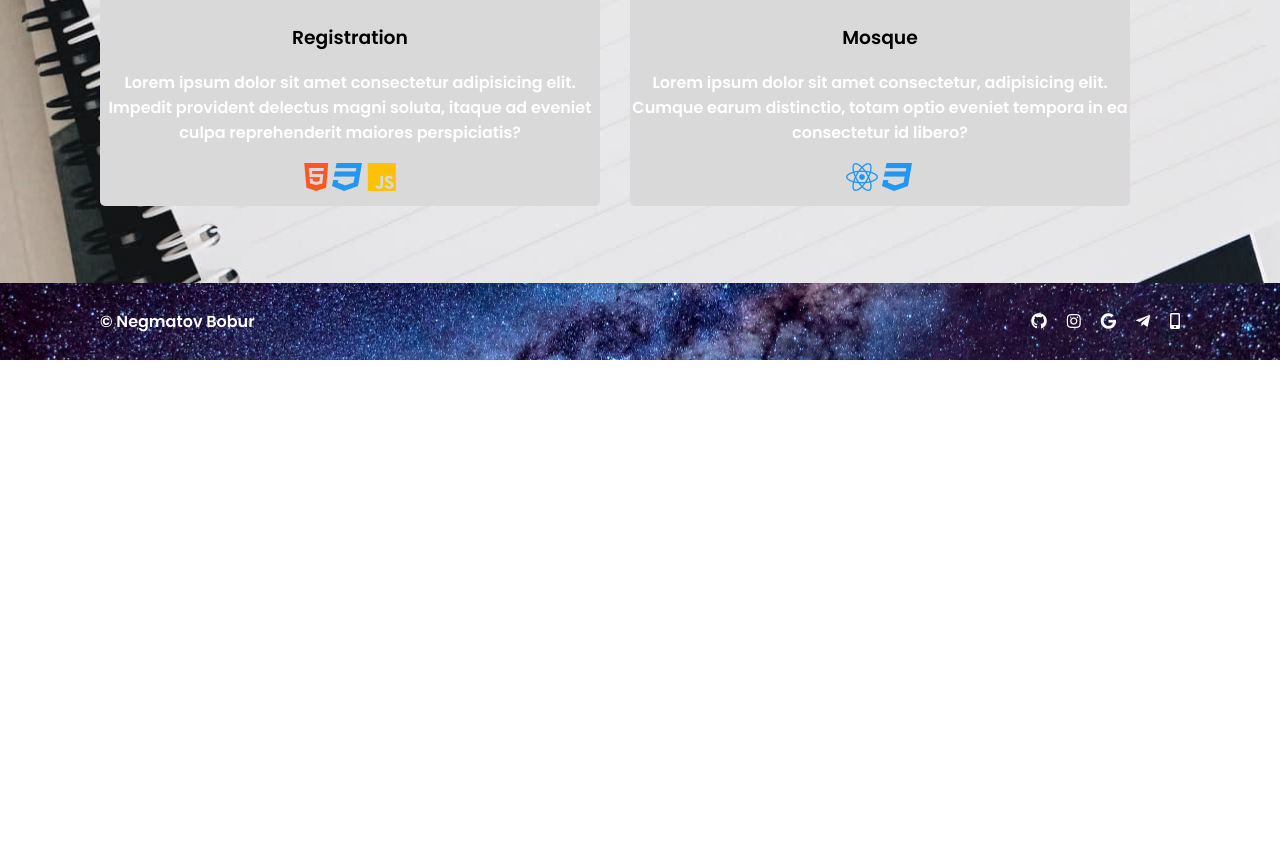
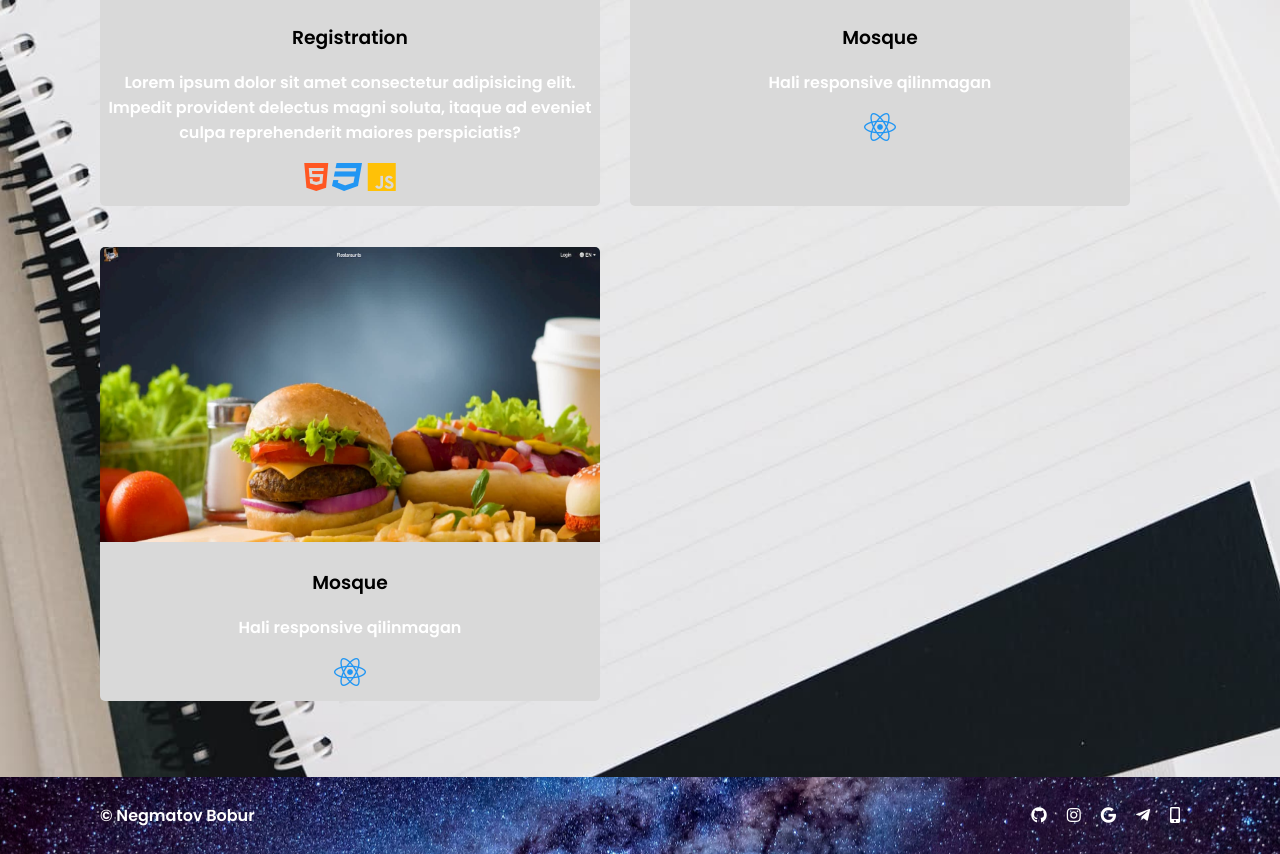
Before and after one commit to boburDev/boburDev.github.io, a plain HTML site: page index.html in a window 1280 px wide. Shown: the part 2381-3235 px from the top of the page. Before the commit the page ends 2741 px from the top, so only its background shows below. Drawn offline with nearby package versions, Linux system fonts and the light colour scheme; some packages are replaced by stand-ins of ours; a script that the page names is missing.

Commit message:
added react projects

```diff
--- a/index.html
+++ b/index.html
@@ -117,13 +117,24 @@
 <li data-aos="flip-right" class="project_item">
  <img src="img/background.jpg" alt="photo" class="project_view">
  <h3 class="project_heading">Mosque</h3>
- <p class="project_text">Lorem ipsum dolor sit amet consectetur, adipisicing elit. Cumque earum distinctio, totam optio eveniet tempora in ea consectetur id libero?</p>
+ <p class="project_text">Hali responsive qilinmagan</p>
  <div class="elements">
   <span class="badge"><i class="fab fa-react fa-2x" style="color: #2196f3;"></i></span>
-  <span class="badge"><i class="fab fa-css3 fa-2x" style="color: #2196f3;"></i></span>
+  <!-- <span class="badge"><i class="fab fa-css3 fa-2x" style="color: #2196f3;"></i></span> -->
   <!-- <span class="badge"><i class="fab fa-js fa-2x" style="color: #ffc107;"></i></span> -->
 </div>
-<a class="project_link" target="blank" href="https://boburdev.github.io/mosque/">See More...</a>
+<a class="project_link" target="blank" href="https://mavqut.netlify.app">See More...</a>
+</li>
+<li data-aos="flip-right" class="project_item">
+ <img src="img/order-site.jpg" alt="photo" class="project_view">
+ <h3 class="project_heading">Mosque</h3>
+ <p class="project_text">Hali responsive qilinmagan</p>
+ <div class="elements">
+  <span class="badge"><i class="fab fa-react fa-2x" style="color: #2196f3;"></i></span>
+  <!-- <span class="badge"><i class="fab fa-css3 fa-2x" style="color: #2196f3;"></i></span> -->
+  <!-- <span class="badge"><i class="fab fa-js fa-2x" style="color: #ffc107;"></i></span> -->
+</div>
+<a class="project_link" target="blank" href="https://order-site.netlify.app">See More...</a>
 </li>
 </ul>
 </div>
```
Also changed, not shown: img/order-site.jpg (added), 2 other files.
